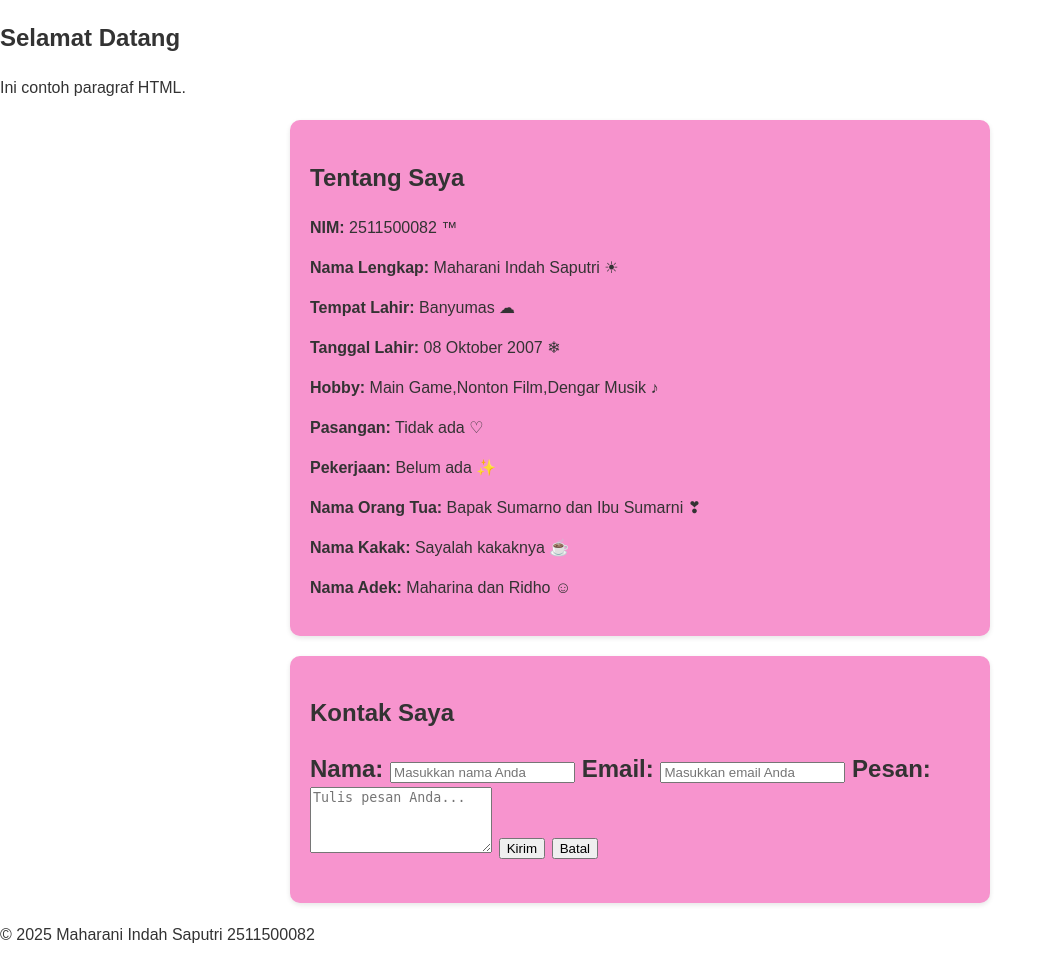
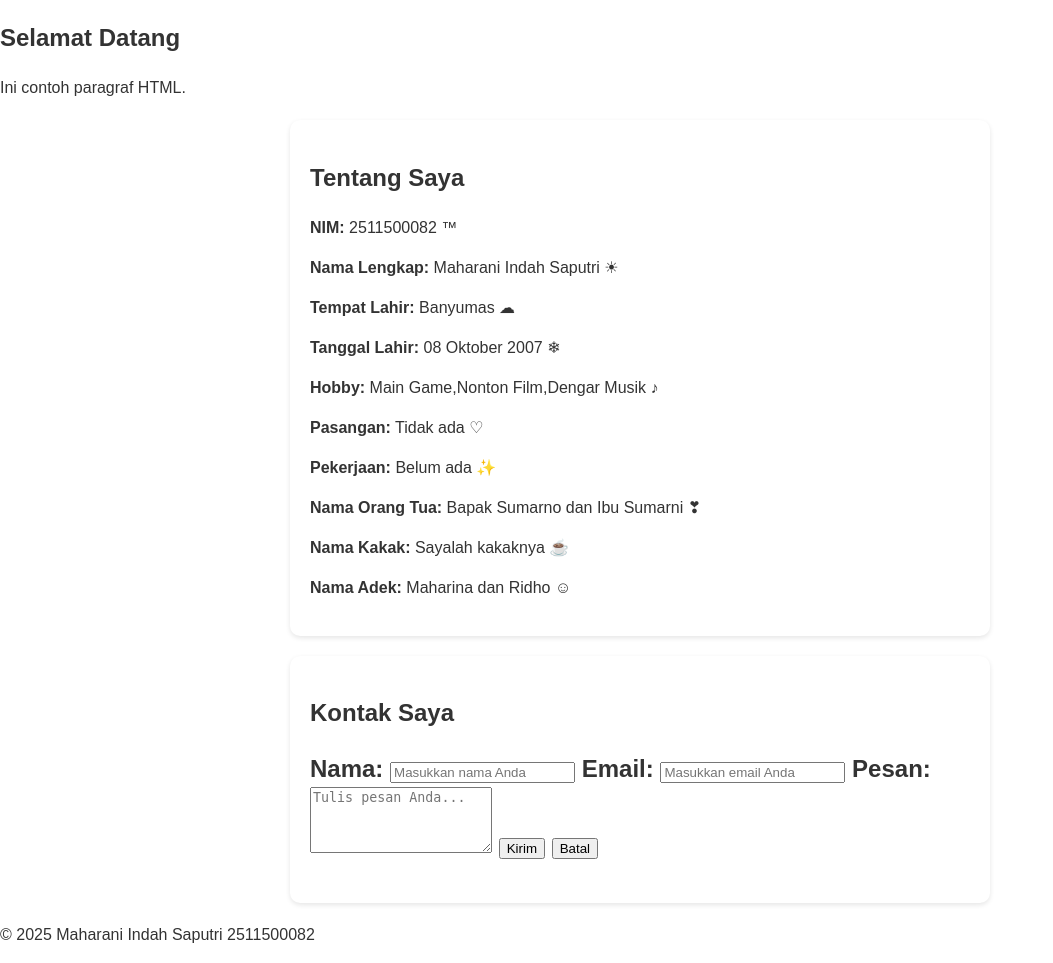
Before and after one commit to 2511500082-source/2511500082-PWD-GB1J-2526O, a PHP site: page /pertemuan-04/index.html in a window 1280 px wide. Shown: the part 163-1126 px from the top of the page, without its empty margins (0-1053 px from the left). Run offline with PHP 8.4, Linux system fonts and the light colour scheme.

Commit message:
mengganti warna bagckground

```diff
--- a/pertemuan-04/style.css
+++ b/pertemuan-04/style.css
@@ -12,7 +12,7 @@ body {
 
 #about,
 #contact {
-    background-color: #f794ce;
+    background-color: #ffffff;
     border-radius: 10px;
     padding: 20px;
     max-width: 700px;
```
